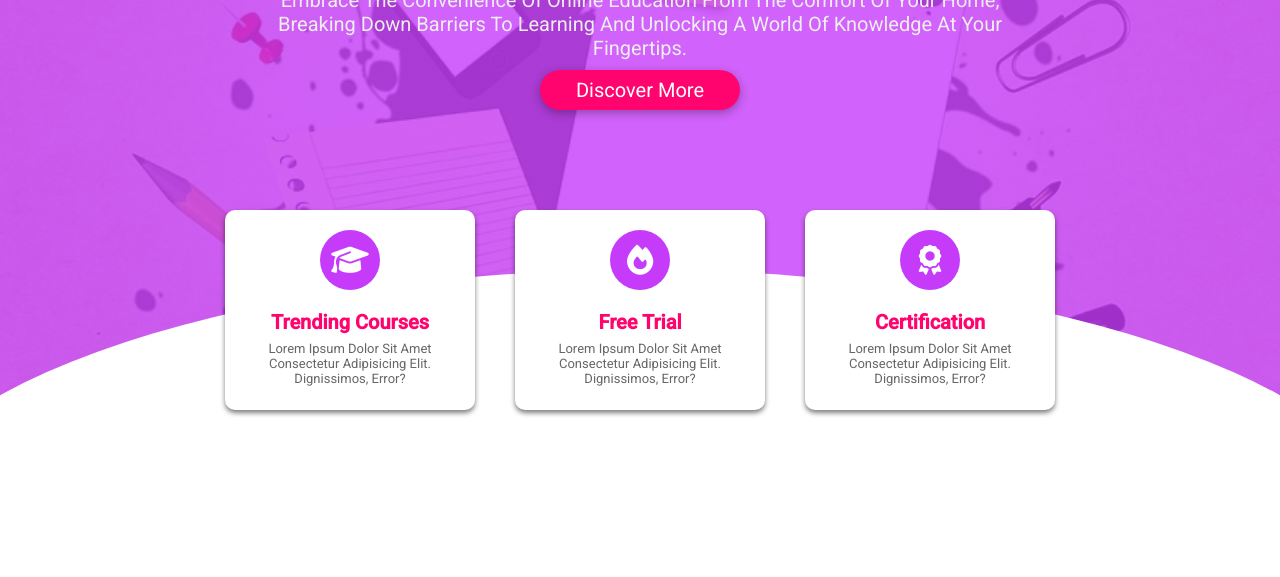
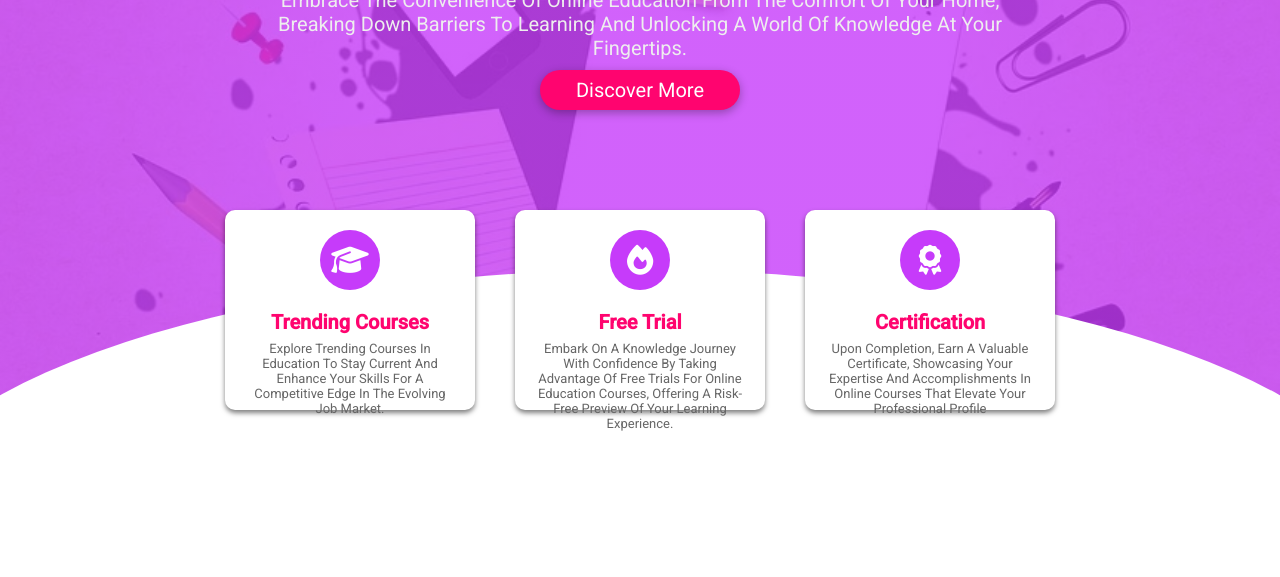
Before and after one commit to Priyanshu9528/Education_website, a plain HTML site: page index.html in a window 1280 px wide. Shown: the part 220-797 px from the top of the page. Drawn offline with nearby package versions, Linux system fonts and the light colour scheme.

Commit message:
Update index.html

```diff
--- a/index.html
+++ b/index.html
@@ -47,17 +47,17 @@
             <div class="box">
                 <i class="fas fa-graduation-cap"></i>
                 <h3>trending courses</h3>
-                <p>Lorem ipsum dolor sit amet consectetur adipisicing elit. Dignissimos, error?</p>
+                <p>Explore trending courses in education to stay current and enhance your skills for a competitive edge in the evolving job market.</p>
             </div>
             <div class="box">
                 <i class="fas fa-fire"></i>
                 <h3>free trial</h3>
-                <p>Lorem ipsum dolor sit amet consectetur adipisicing elit. Dignissimos, error?</p>
+                <p>Embark on a knowledge journey with confidence by taking advantage of free trials for online education courses, offering a risk-free preview of your learning experience.</p>
             </div>
             <div class="box">
                 <i class="fas fa-award"></i>
                 <h3>certification</h3>
-                <p>Lorem ipsum dolor sit amet consectetur adipisicing elit. Dignissimos, error?</p>
+                <p>Upon completion, earn a valuable certificate, showcasing your expertise and accomplishments in online courses that elevate your professional profile</p>
             </div>
         </div>
     </section>
```
